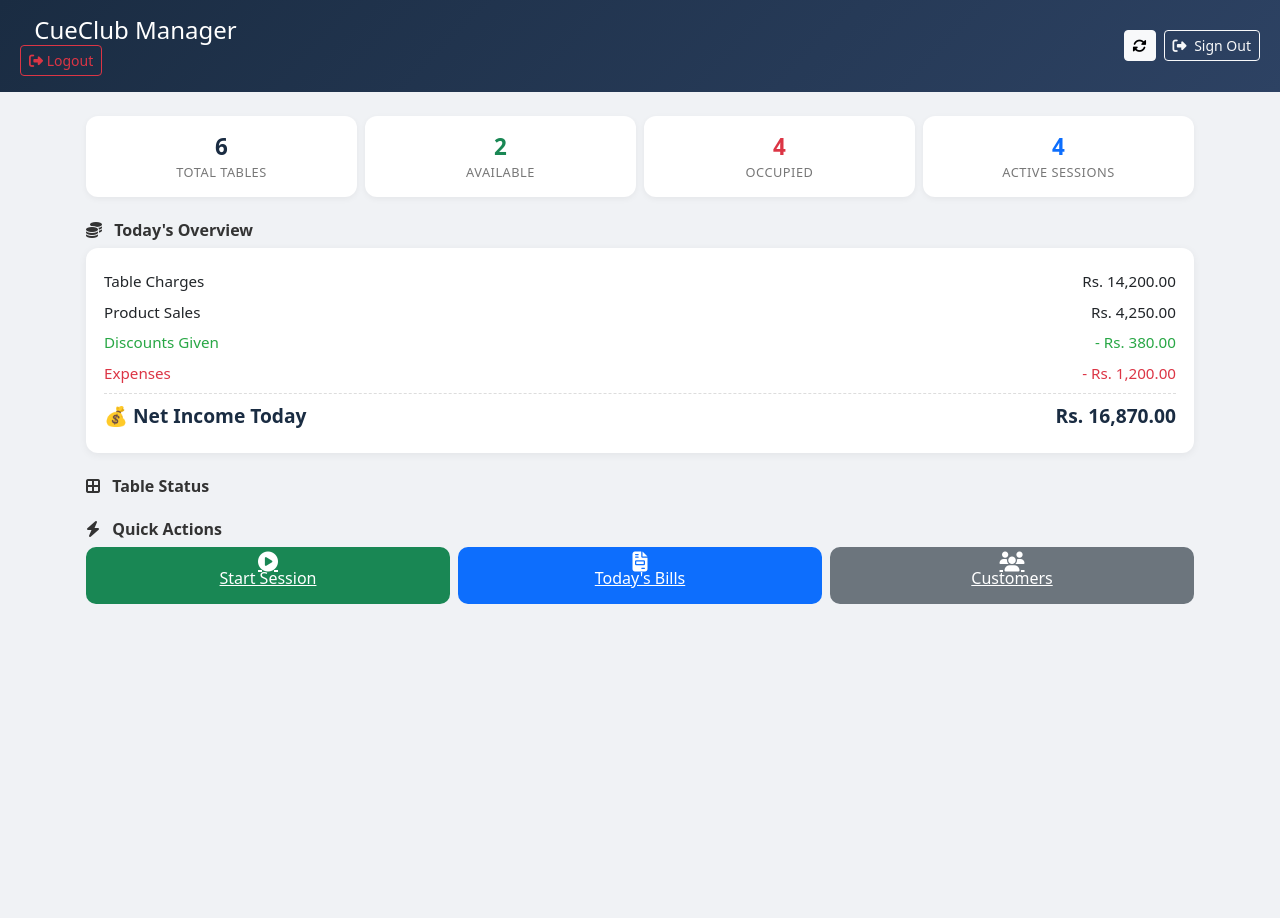
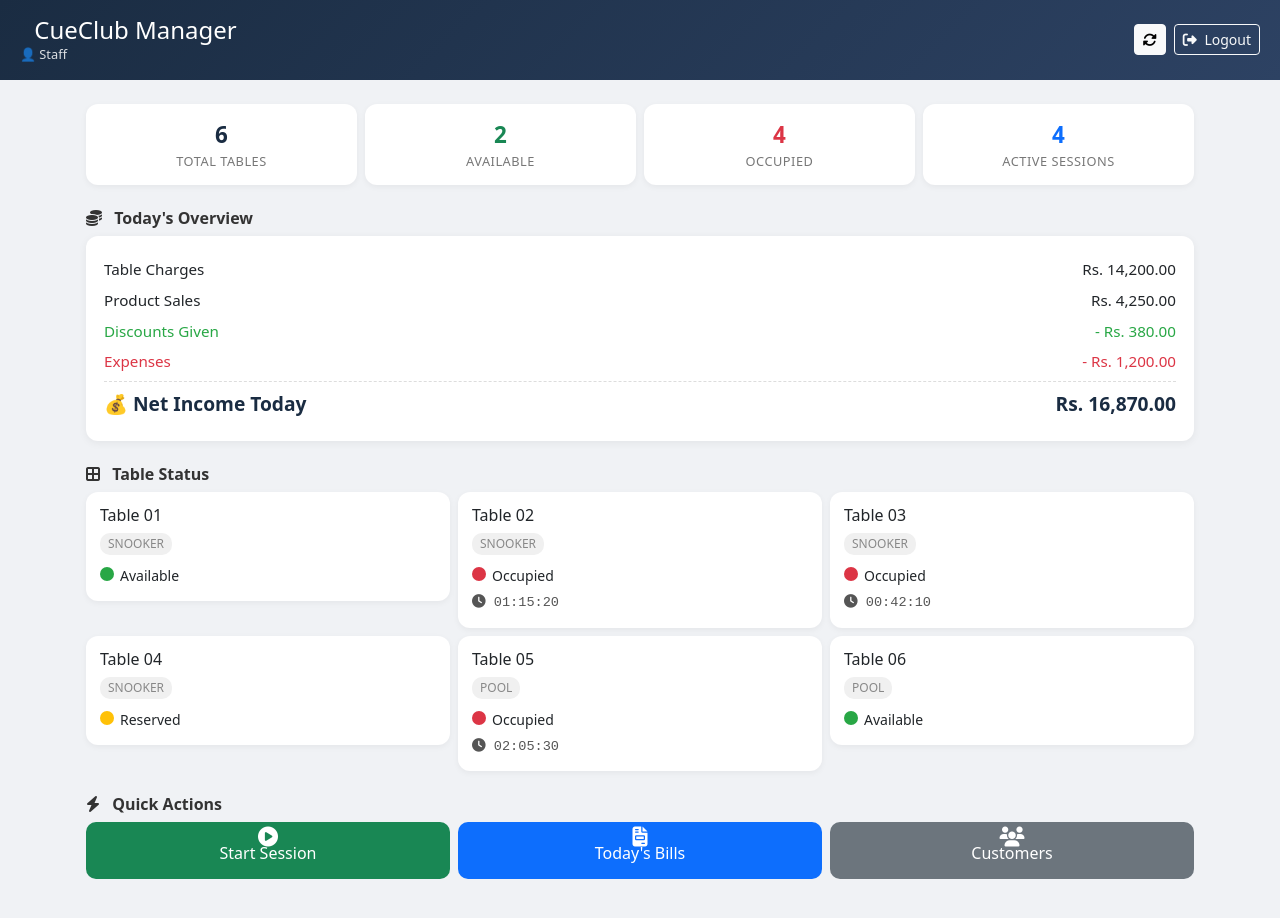
Before and after one commit to safrindj/cue-lounge-pos, a plain HTML site: page dashboard.html in a window 1280 px wide. Before the commit the page ends 800 px from the top, so only its background shows below. Drawn offline with nearby package versions, Linux system fonts and the light colour scheme; sample sign-in values are in the browser's storage.

Commit message:
Add files via upload

```diff
--- a/dashboard.html
+++ b/dashboard.html
@@ -5,9 +5,14 @@
     <meta name="viewport" content="width=device-width, initial-scale=1.0">
     <title>Dashboard — CueClub Manager</title>
     <script>
-        if (sessionStorage.getItem("cueclubLoggedIn") !== "true") {
+        // ✅ FIXED: accepts EITHER session key — no more redirect loop
+        (function () {
+            var loggedIn = sessionStorage.getItem("cueclubLoggedIn") === "true"
+                || sessionStorage.getItem("currentStaff") !== null;
+            if (!loggedIn) {
                 window.location.replace("login.html");
             }
+        })();
     </script>
     <link href="https://cdn.jsdelivr.net/npm/bootstrap@5.3.0/dist/css/bootstrap.min.css" rel="stylesheet">
     <link rel="stylesheet" href="https://cdnjs.cloudflare.com/ajax/libs/font-awesome/6.4.0/css/all.min.css">
@@ -39,51 +44,35 @@
         .dot-maintenance { background: #444; }
         .table-type { font-size: 0.75rem; text-transform: uppercase; color: #888; background: #f0f0f0; display: inline-block; padding: 2px 8px; border-radius: 10px; margin-top: 4px; }
         .session-time { font-family: monospace; font-size: 0.85rem; color: #555; margin-top: 6px; }
-        .quick-btn { border-radius: 10px; padding: 14px 10px; text-align: center; border: none; transition: all 0.2s; }
+        .quick-btn { border-radius: 10px; padding: 14px 10px; text-align: center; border: none; transition: all 0.2s; text-decoration: none; }
         .quick-btn:hover { transform: scale(1.03); }
         .section-title { font-size: 1rem; font-weight: 600; color: #333; margin: 24px 0 12px; }
         .discount-line { color: var(--success); }
         .expense-line { color: var(--danger); }
+        .staff-tag { font-size: 0.8rem; opacity: 0.85; }
     </style>
 </head>
 <body>
-<!-- ===================================== -->
-<!-- 🔐 PAGE PROTECTION - CHECK LOGIN SESSION -->
-<script>
-function checkAuth() {
-  const isLoggedIn = sessionStorage.getItem("cueclubLoggedIn") === "true";
-  if (!isLoggedIn) {
-    window.location.replace("login.html");
-  }
-}
-checkAuth();
-</script>
-<!-- ===================================== -->
 
 <!-- Header -->
 <div class="header-bar">
     <div class="d-flex justify-content-between align-items-center">
         <div>
             <h4 class="mb-0"><i class="fas fa-pool-8-ball me-2"></i> CueClub Manager</h4>
-            <!-- 🚪 LOGOUT BUTTON -->
-<button class="btn btn-sm btn-outline-danger" onclick="logout()">
-  <i class="fas fa-sign-out-alt"></i> Logout
-</button>
-
+            <div class="staff-tag" id="loggedInStaff">👤 Staff</div>
         </div>
         <div class="d-flex gap-2">
             <button class="btn btn-sm btn-light" onclick="refreshData()" title="Refresh">
                 <i class="fas fa-sync-alt"></i>
             </button>
             <button class="btn btn-sm btn-outline-light" onclick="logout()" title="Sign out">
-                <i class="fas fa-sign-out-alt me-1"></i> Sign Out
+                <i class="fas fa-sign-out-alt me-1"></i> Logout
             </button>
         </div>
     </div>
 </div>
 
 <div class="container px-3 mt-4">
-
     <!-- 📊 Quick Stats Row 1 -->
     <div class="row g-2 mb-3">
         <div class="col-6 col-md-3">
@@ -139,9 +128,7 @@ checkAuth();
 
     <!-- 🎱 Table Status Grid -->
     <h5 class="section-title mb-2"><i class="fas fa-border-all me-2"></i> Table Status</h5>
-    <div class="row g-2 mb-4" id="tablesGrid">
-        <!-- Tables rendered by JavaScript -->
-    </div>
+    <div class="row g-2 mb-4" id="tablesGrid"></div>
 
     <!-- ⚡ Quick Actions -->
     <h5 class="section-title mb-2"><i class="fas fa-bolt me-2"></i> Quick Actions</h5>
@@ -153,19 +140,18 @@ checkAuth();
             </a>
         </div>
         <div class="col-4">
-            <a href="#" class="quick-btn bg-primary text-white d-block" onclick="alert('Coming Soon!')">
+            <a href="bills-history.html" class="quick-btn bg-primary text-white d-block">
                 <i class="fas fa-file-invoice fa-lg d-block mb-1"></i>
                 Today's Bills
             </a>
         </div>
         <div class="col-4">
-            <a href="#" class="quick-btn bg-secondary text-white d-block" onclick="alert('Coming Soon!')">
+            <a href="customers.html" class="quick-btn bg-secondary text-white d-block">
                 <i class="fas fa-users fa-lg d-block mb-1"></i>
                 Customers
             </a>
         </div>
     </div>
-
 </div>
 
 <script>
@@ -177,15 +163,8 @@ const GOOGLE_SCRIPT_URL = "";
 // Dashboard Data — sample data
 let dashboard = {
     stats: {
-        totalTables: 6,
-        available: 2,
-        occupied: 4,
-        activeSessions: 4,
-        tableIncome: 14200,
-        productSales: 4250,
-        discounts: 380,
-        expenses: 1200,
-        netIncome: 16870
+        totalTables: 6, available: 2, occupied: 4, activeSessions: 4,
+        tableIncome: 14200, productSales: 4250, discounts: 380, expenses: 1200
     },
     tables: [
         { id: "T01", name: "Table 01", type: "Snooker", status: "available", sessionTime: "" },
@@ -200,36 +179,23 @@ let dashboard = {
 // ==========================================
 // INIT
 // ==========================================
-window.onload = function() {
-    setTodayDate();
+window.onload = function () {
+    showLoggedInStaff();
     renderTables();
-    loadDashboardData();
+    updateStatsDisplay();
 };
 
-function setTodayDate() {
-    const options = { weekday: 'long', year: 'numeric', month: 'long', day: 'numeric' };
-    document.getElementById("todayDate").textContent = new Date().toLocaleDateString('en-GB', options);
+function showLoggedInStaff() {
+    try {
+        var raw = sessionStorage.getItem("currentStaff");
+        if (raw) {
+            var s = JSON.parse(raw);
+            if (s && s.name) {
+                document.getElementById("loggedInStaff").textContent =
+                    "👤 " + s.name + (s.role ? " — " + s.role : "");
             }
-
-function loadDashboardData() {
-    // ✅ When Google Script is deployed, uncomment this block:
-    /*
-    if (GOOGLE_SCRIPT_URL) {
-        fetch(GOOGLE_SCRIPT_URL + "?action=getDashboard")
-            .then(res => res.json())
-            .then(data => {
-                dashboard.stats.available = data.availableTables;
-                dashboard.stats.occupied = data.occupiedTables;
-                dashboard.stats.activeSessions = data.activeSessions;
-                dashboard.stats.tableIncome = data.tableIncome;
-                dashboard.stats.productSales = data.productIncome;
-                dashboard.stats.discounts = data.totalDiscounts;
-                dashboard.stats.expenses = data.expenses;
-                updateStatsDisplay();
-            });
         }
-    */
-    updateStatsDisplay();
+    } catch (e) {}
 }
 
 function updateStatsDisplay() {
@@ -237,43 +203,38 @@ function updateStatsDisplay() {
     document.getElementById("availableTables").textContent = dashboard.stats.available;
     document.getElementById("occupiedTables").textContent = dashboard.stats.occupied;
     document.getElementById("activeSessions").textContent = dashboard.stats.activeSessions;
-
     document.getElementById("todayTableIncome").textContent = formatCurrency(dashboard.stats.tableIncome);
     document.getElementById("todayProductSales").textContent = formatCurrency(dashboard.stats.productSales);
-
-    const net = dashboard.stats.tableIncome + dashboard.stats.productSales
+    var net = dashboard.stats.tableIncome + dashboard.stats.productSales
         - dashboard.stats.discounts - dashboard.stats.expenses;
     document.getElementById("todayTotal").textContent = formatCurrency(net);
 }
 
 function renderTables() {
-    const container = document.getElementById("tablesGrid");
+    var container = document.getElementById("tablesGrid");
     container.innerHTML = "";
-
-    dashboard.tables.forEach(table => {
-        const statusClass = getStatusClass(table.status);
-        const statusText = table.status.charAt(0).toUpperCase() + table.status.slice(1);
-
-        container.innerHTML += `
-            <div class="col-6 col-sm-4">
-                <div class="table-card" onclick="openTableDetail('${table.id}')">
-                    <h6 class="mb-1">${table.name}</h6>
-                    <span class="table-type">${table.type}</span>
-                    <div class="mt-2">
-                        <span class="status-dot ${statusClass}"></span>
-                        <span class="small">${statusText}</span>
-                    </div>
-                    ${table.sessionTime
-                        ? `<div class="session-time"><i class="fas fa-clock"></i> ${table.sessionTime}</div>`
-                        : ''}
-                </div>
-            </div>
-        `;
+    dashboard.tables.forEach(function (table) {
+        var statusClass = getStatusClass(table.status);
+        var statusText = table.status.charAt(0).toUpperCase() + table.status.slice(1);
+        container.innerHTML +=
+            '<div class="col-6 col-sm-4">' +
+                '<div class="table-card" onclick="openTableDetail(\'' + table.id + '\')">' +
+                    '<h6 class="mb-1">' + table.name + '</h6>' +
+                    '<span class="table-type">' + table.type + '</span>' +
+                    '<div class="mt-2">' +
+                        '<span class="status-dot ' + statusClass + '"></span>' +
+                        '<span class="small">' + statusText + '</span>' +
+                    '</div>' +
+                    (table.sessionTime
+                        ? '<div class="session-time"><i class="fas fa-clock"></i> ' + table.sessionTime + '</div>'
+                        : '') +
+                '</div>' +
+            '</div>';
     });
 }
 
 function getStatusClass(status) {
-    switch(status) {
+    switch (status) {
         case 'available': return 'dot-available';
         case 'occupied': return 'dot-occupied';
         case 'reserved': return 'dot-reserved';
@@ -283,36 +244,23 @@ function getStatusClass(status) {
 }
 
 function openTableDetail(tableId) {
-    const table = dashboard.tables.find(t => t.id === tableId);
+    var table = dashboard.tables.find(function (t) { return t.id === tableId; });
     if (table.status === 'available' || table.status === 'reserved') {
         window.location.href = 'start-session.html';
     } else if (table.status === 'occupied') {
-        alert(`📋 ${table.name} — Session in progress\n\nClick OK to view active session`);
-        // window.location.href = 'active-session.html';
+        alert("📋 " + table.name + " — Session in progress");
     } else {
-        alert(`${table.name} — Currently unavailable (${table.status})`);
+        alert(table.name + " — Currently unavailable (" + table.status + ")");
     }
 }
 
 function refreshData() {
-    loadDashboardData();
+    updateStatsDisplay();
     renderTables();
     alert("✅ Dashboard refreshed!");
 }
 
-function logout() {
-    sessionStorage.removeItem("cueclubLoggedIn");
-    window.location.replace("login.html");
-}
-
-function formatCurrency(amount) {
-    return "Rs. " + amount.toLocaleString('en-LK', { minimumFractionDigits: 2, maximumFractionDigits: 2 });
-}
-
-</script>
-<!-- ===================================== -->
-<!-- 🚪 LOGOUT FUNCTION (FIXED) -->
-<script>
+// ✅ FIXED: single logout — clears BOTH keys, no duplicate
 function logout() {
     if (confirm("Are you sure you want to logout?")) {
         sessionStorage.removeItem("currentStaff");
@@ -320,8 +268,10 @@ function logout() {
         window.location.replace("login.html");
     }
 }
+
+function formatCurrency(amount) {
+    return "Rs. " + amount.toLocaleString('en-LK', { minimumFractionDigits: 2, maximumFractionDigits: 2 });
+}
 </script>
-<!-- ===================================== -->
-
 </body>
 </html>
```
Also changed, not shown: login.html (+15 -15 lines). Lines whose indentation alone changed are shown as unchanged.
